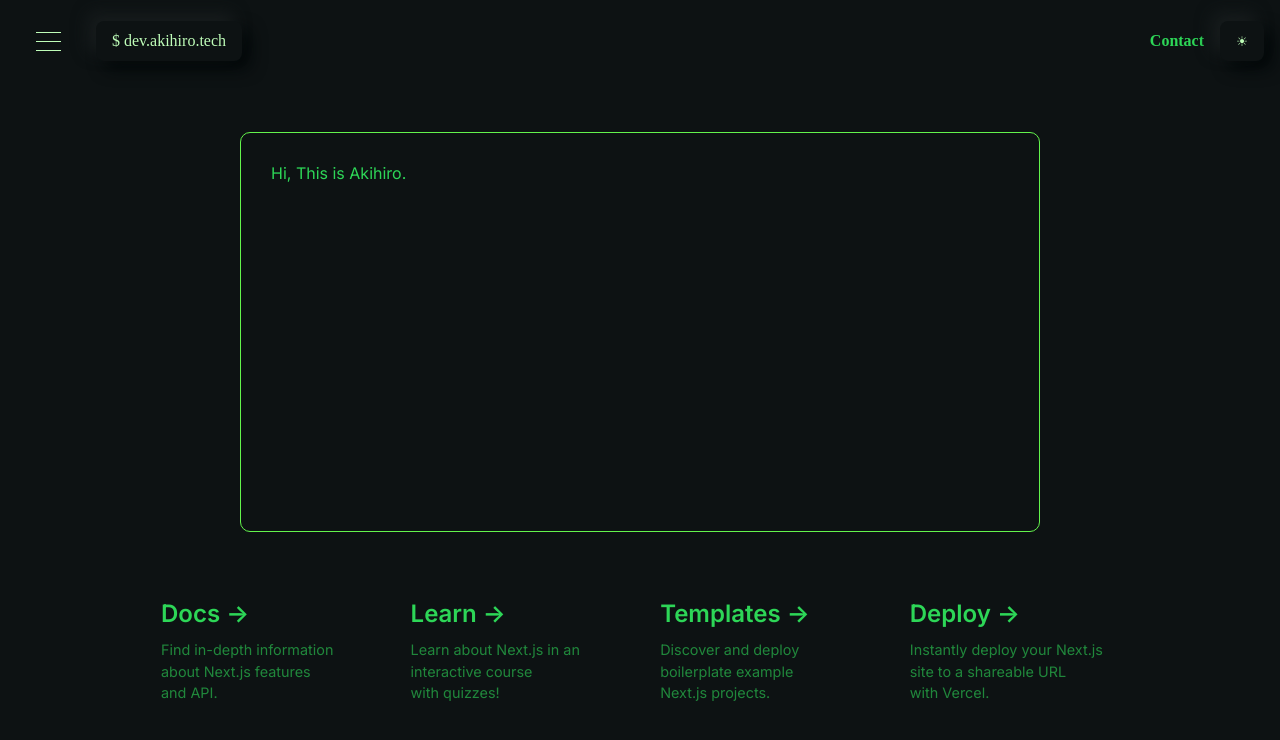
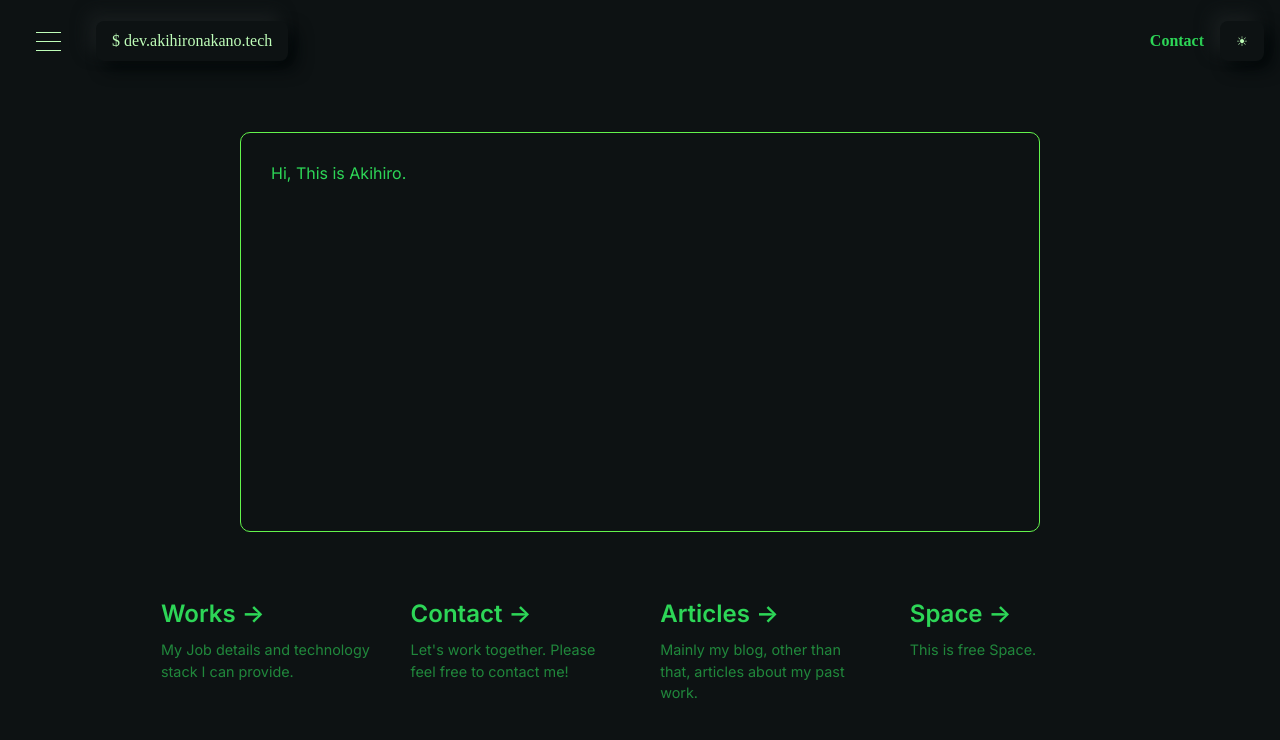
Before and after one commit to akiJacky/akihiro.tech, a Next.js app: page / in a window 1280 px wide. Shown: the top 740 px of the page. Built offline with nearby package versions, Linux system fonts and the light colour scheme.

Commit message:
modify titles

```diff
--- a/src/pages/_app.tsx
+++ b/src/pages/_app.tsx
@@ -32,7 +32,7 @@ function MyApp({ Component, pageProps }: AppProps) {
             <span />
           </div>
           <Link className={styles.hero} href="/">
-            $ {darkMode ? "dev" : "bio"}.akihiro.tech
+            $ {darkMode ? "dev" : "bio"}.akihironakano.tech
           </Link>
         </div>
         <div className={styles.headerRight}>
--- a/src/pages/index.tsx
+++ b/src/pages/index.tsx
@@ -27,11 +27,9 @@ export default function Home() {
             rel="noopener noreferrer"
           >
             <h2>
-              Docs <span>-&gt;</span>
+              Works <span>-&gt;</span>
             </h2>
-            <p>
-              Find in-depth information about Next.js features and&nbsp;API.
-            </p>
+            <p>My Job details and technology stack I can provide.</p>
           </a>
 
           <a
@@ -41,11 +39,9 @@ export default function Home() {
             rel="noopener noreferrer"
           >
             <h2>
-              Learn <span>-&gt;</span>
+              Contact <span>-&gt;</span>
             </h2>
-            <p>
-              Learn about Next.js in an interactive course with&nbsp;quizzes!
-            </p>
+            <p>Let's work together. Please feel free to contact me!</p>
           </a>
 
           <a
@@ -55,11 +51,9 @@ export default function Home() {
             rel="noopener noreferrer"
           >
             <h2>
-              Templates <span>-&gt;</span>
+              Articles <span>-&gt;</span>
             </h2>
-            <p>
-              Discover and deploy boilerplate example Next.js&nbsp;projects.
-            </p>
+            <p>Mainly my blog, other than that, articles about my past work.</p>
           </a>
 
           <a
@@ -69,12 +63,9 @@ export default function Home() {
             rel="noopener noreferrer"
           >
             <h2>
-              Deploy <span>-&gt;</span>
+              Space <span>-&gt;</span>
             </h2>
-            <p>
-              Instantly deploy your Next.js site to a shareable URL
-              with&nbsp;Vercel.
-            </p>
+            <p>This is free Space.</p>
           </a>
         </div>
       </main>
```
